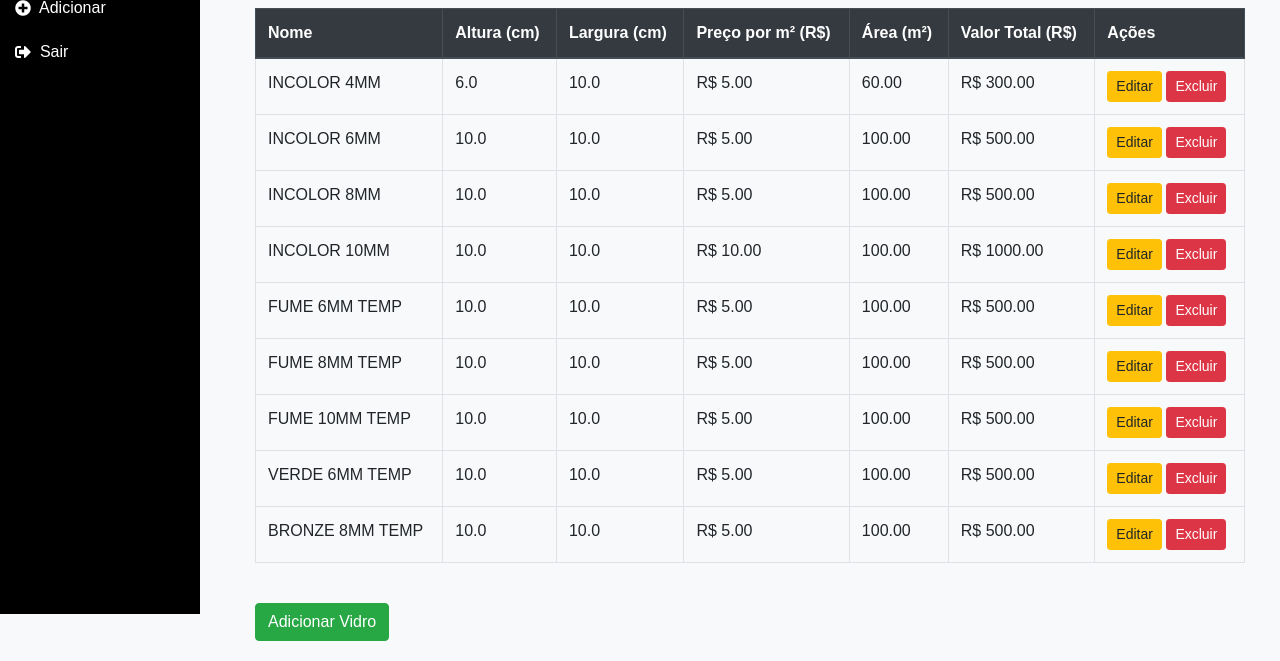
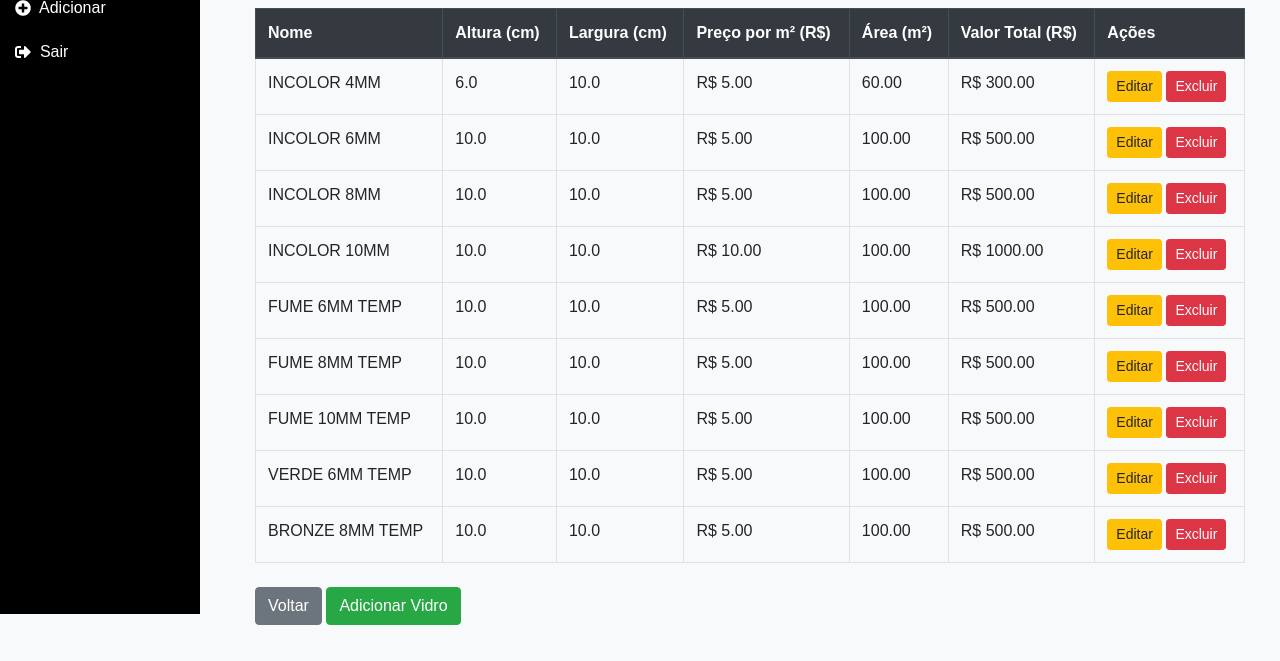
Before and after one commit to Elielton-Ferreira/liras_system, a Flask app: page /estoque_vidros in a window 1280 px wide. Shown: the part 186-847 px from the top of the page. After the commit the page ends 811 px from the top, so only its background shows below. Run offline with Flask 3, Linux system fonts and the light colour scheme; data comes from the database, SQL or seed files in the repository; both versions use the stored data as it was after the commit; some libraries are stand-ins or nearby versions.

Commit message:
Botao voltar na tela de estoques

```diff
--- a/templates/estoque_vidros.html
+++ b/templates/estoque_vidros.html
@@ -41,8 +41,10 @@
     </tbody>
 </table>
 
-<a href="/adicionar_vidro" class="btn btn-success mt-4">Adicionar Vidro</a>
-
+<div class="mt-4">
+    <a href="/estoque_vidros" class="btn btn-secondary">Voltar</a> <!-- Botão Voltar -->
+    <a href="/adicionar_vidro" class="btn btn-success">Adicionar Vidro</a>
+</div>
 
 <script>
     function confirmDelete(id) {
--- a/templates/index.html
+++ b/templates/index.html
@@ -42,5 +42,8 @@
     </tbody>
 </table>
 
-<a href="/adicionar" class="btn btn-success mt-4">Adicionar Produto</a>
+<div class="mt-4">
+    <a href="/" class="btn btn-secondary">Voltar</a> <!-- Botão Voltar -->
+    <a href="/adicionar" class="btn btn-success">Adicionar Produto</a>
+</div>
 {% endblock %}
```
Also changed, not shown: estoque.db.
